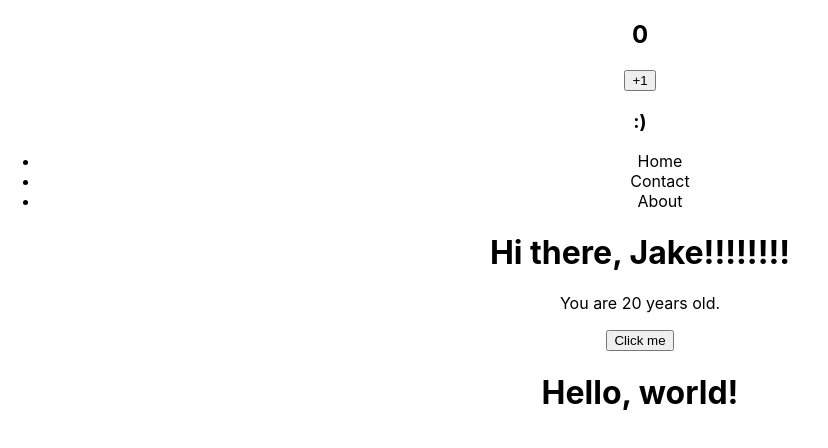
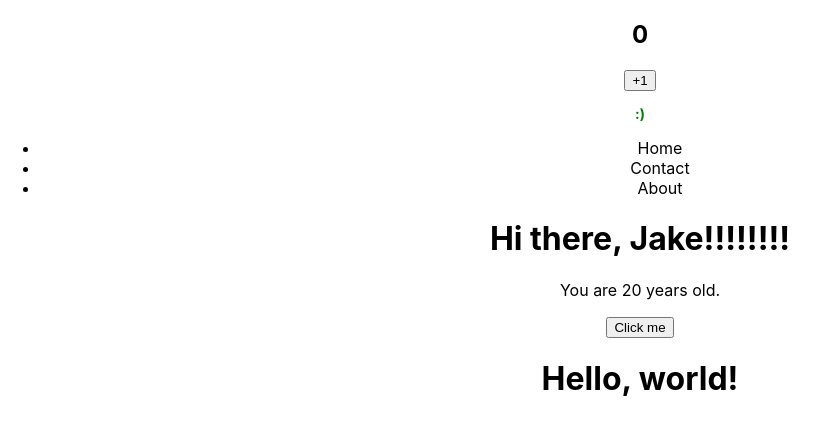
Before and after one commit to 744jmoore/first-react-app, a React (Create React App) app: page / in a window 1280 px wide. Shown: the top 448 px of the page, without its empty margins (0-828 px from the left). Built offline with nearby package versions, Linux system fonts and the light colour scheme.

Commit message:
css with counter

```diff
--- /dev/null
+++ b/src/Counter.css
@@ -0,0 +1,4 @@
+.Counter h3 {
+  font-size: 14px;
+  color: green;
+}
--- a/src/Counter.js
+++ b/src/Counter.js
@@ -1,11 +1,11 @@
 import React, {useState} from "react";
-
+import './Counter.css';
 function Counter(){
     const [count,setCount] = useState(0)
     const [mood,setMood] = useState(true)
     const togglemood =() =>setMood(!mood)
     return(
-        <div>
+        <div className="Counter">
             <h2>{count}</h2>
             <button onClick={() => setCount(count+1)}>+1</button>
             <h3 onClick={togglemood}>{mood ? ":)": ":("}</h3>
```
